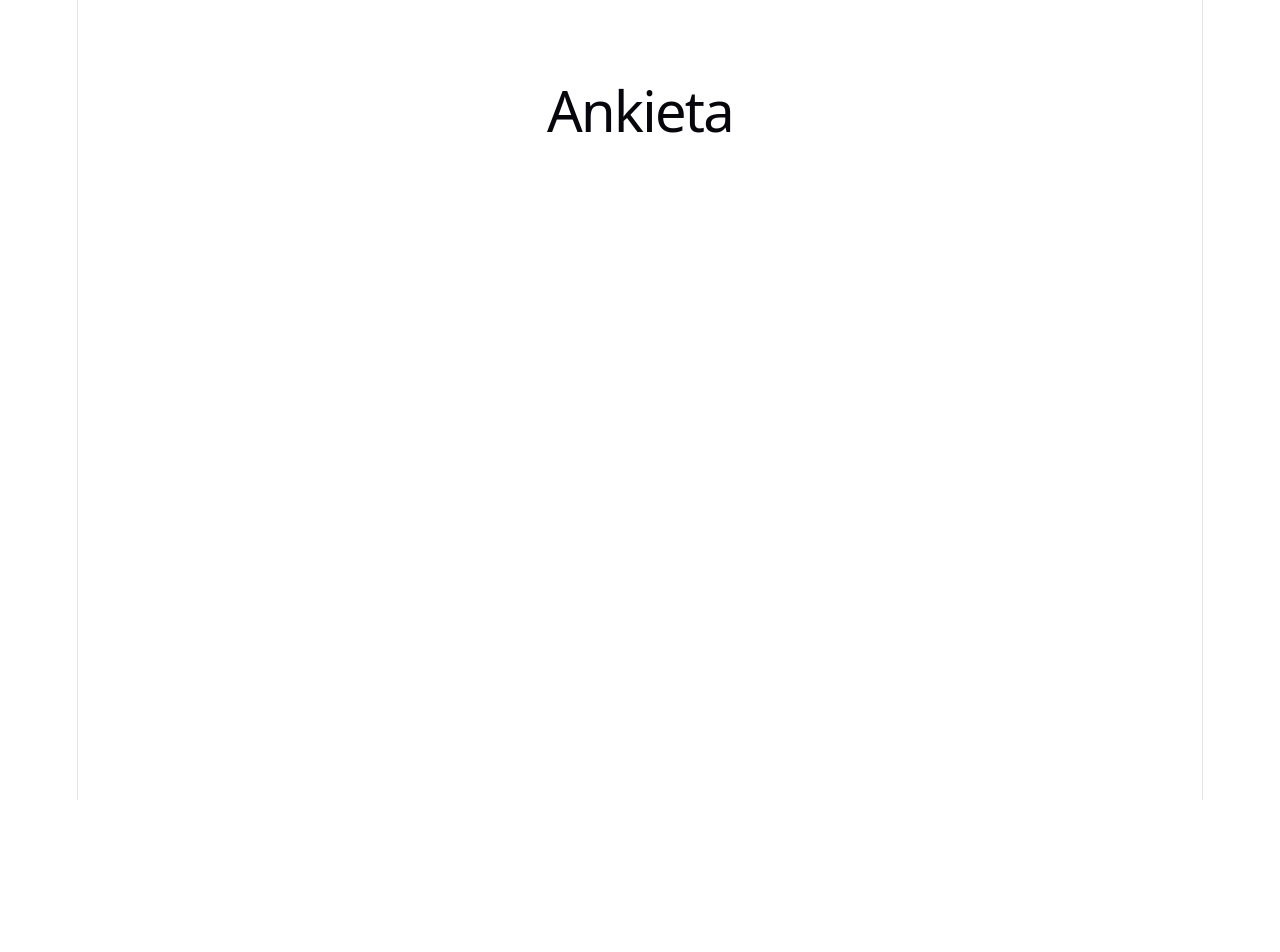
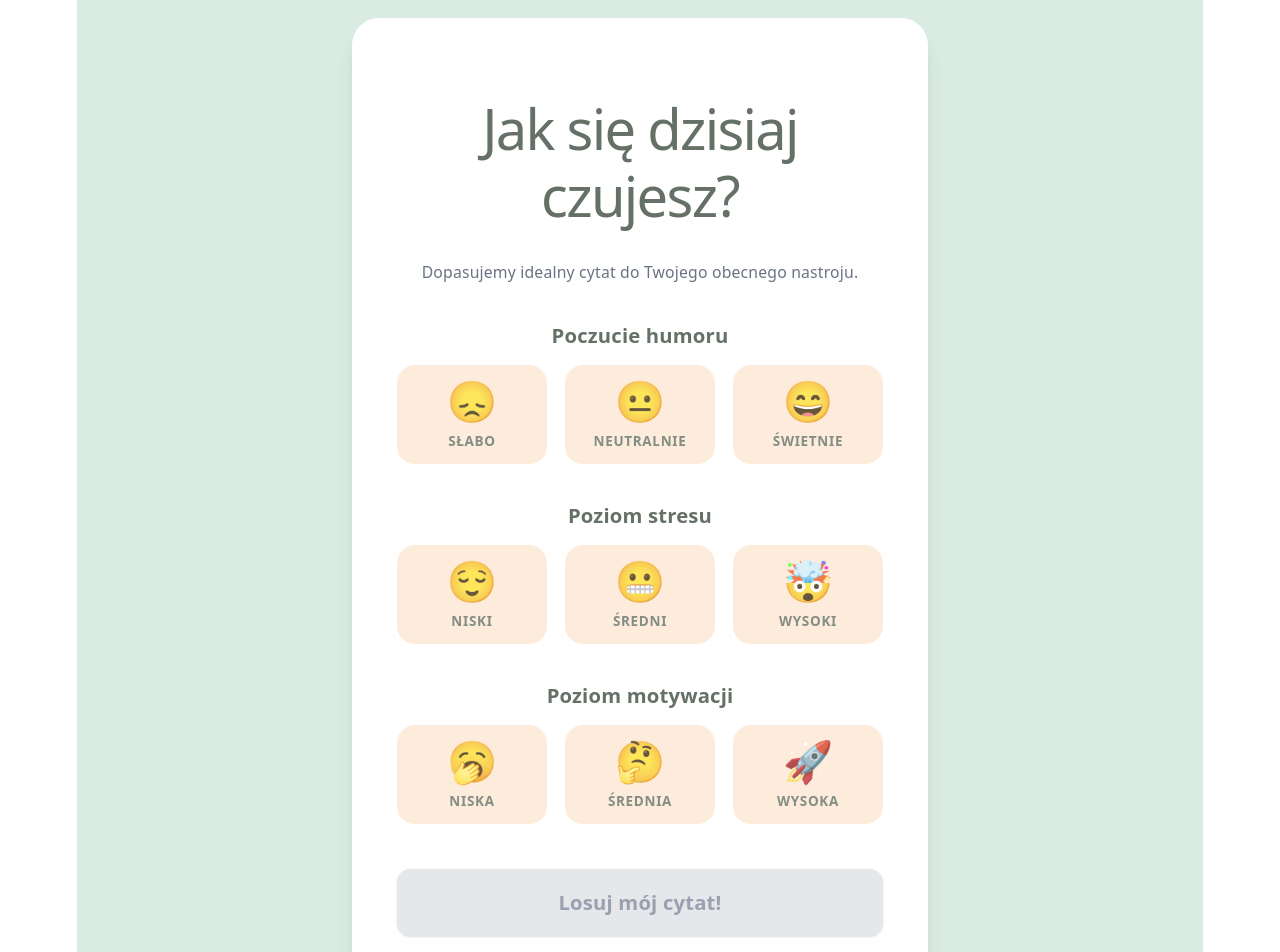
Before and after one commit to Szymon-007/NPG-zlote-python, a React (Vite) app in the folder frontend/: page /survey in a window 1280 px wide. Shown: the top 952 px of the page. Before the commit the page ends 800 px from the top, so only its background shows below. Built offline with nearby package versions, Linux system fonts and the light colour scheme.

Commit message:
Zbudowanie strony ankiety | closes #36

```diff
--- a/frontend/src/pages/Survey.jsx
+++ b/frontend/src/pages/Survey.jsx
@@ -1,7 +1,136 @@
+import { useState } from 'react';
+import { useNavigate } from 'react-router-dom';
+import { apiFetch } from '../utils/api';
+
 export default function Survey() {
+  const navigate = useNavigate();
+
+  // 1. Jeden wspólny stan (useState) przechowujący wszystkie 3 wybory
+  const [answers, setAnswers] = useState({
+    humor: '',
+    stress: '',
+    motivation: ''
+  });
+
+  const [errorMessage, setErrorMessage] = useState('');
+
+  // 2. Funkcja aktualizująca wybrany stan po kliknięciu minki
+  const handleSelect = (category, value) => {
+    setAnswers((prev) => ({ ...prev, [category]: value }));
+    setErrorMessage(''); // Czyścimy błąd, gdy użytkownik coś kliknie
+  };
+
+  // 3. Obsługa wysłania ankiety
+  const handleSubmit = async (e) => {
+    e.preventDefault();
+
+    // Sprawdzamy, czy użytkownik zaznaczył wszystko
+    if (!answers.humor || !answers.stress || !answers.motivation) {
+      setErrorMessage('Proszę, wybierz jedną opcję w każdej kategorii!');
+      return;
+    }
+
+    try {
+      // Używamy naszego inteligentnego kuriera, który sam doda token z localStorage
+      const response = await apiFetch('/api/survey', {
+        method: 'POST',
+        body: JSON.stringify(answers)
+      });
+
+      if (response.ok) {
+        // Po udanym zapisie ankiety na backendzie, lecimy po cytat na Dashboard
+        navigate('/dashboard');
+      } else {
+        setErrorMessage('Błąd podczas zapisywania ankiety.');
+      }
+    } catch (error) {
+      setErrorMessage('Błąd serwera. Sprawdź połączenie.');
+    }
+  };
+
+  // 4. Funkcja pomocnicza rysująca pojedynczy kafelkowy przycisk
+  const renderEmojiButton = (category, value, emoji, label) => {
+    // Sprawdzamy, czy ten konkretny przycisk jest obecnie wybrany
+    const isSelected = answers[category] === value;
+
+    return (
+      <button
+        type="button"
+        onClick={() => handleSelect(category, value)}
+        className={`flex flex-col items-center justify-center p-3 rounded-2xl transition-all duration-300 ${
+          isSelected
+            ? 'bg-[#99CDD8] scale-110 shadow-lg ring-2 ring-[#657166]' // Wygląd ZAZNACZONEGO
+            : 'bg-[#FDE8D3] hover:bg-[#CFD6C4] hover:scale-105 opacity-80' // Wygląd ODPOCZYWAJĄCEGO
+        }`}
+      >
+        <span className="text-4xl mb-2">{emoji}</span>
+        <span className="text-xs font-bold text-[#657166] uppercase tracking-wider">{label}</span>
+      </button>
+    );
+  };
+
   return (
-    <div className="p-10 text-center">
-      <h1 className="text-3xl font-bold">Ankieta</h1>
+    <div className="min-h-screen flex items-center justify-center bg-[#DAEBE3] p-4">
+      <div className="bg-white p-8 sm:p-10 rounded-3xl shadow-xl w-full max-w-lg text-[#657166]">
+
+        <div className="text-center mb-8">
+          <h1 className="text-3xl font-bold mb-2 text-[#FDE8D3] !text-[#657166]">Jak się dzisiaj czujesz?</h1>
+          <p className="text-sm text-gray-500">Dopasujemy idealny cytat do Twojego obecnego nastroju.</p>
+        </div>
+
+        <form onSubmit={handleSubmit} className="flex flex-col gap-8">
+
+          {/* Kategoria 1: Poczucie Humoru */}
+          <div className="flex flex-col gap-3">
+            <h3 className="font-bold text-lg text-center">Poczucie humoru</h3>
+            <div className="grid grid-cols-3 gap-4">
+              {renderEmojiButton('humor', 'smutna', '😞', 'Słabo')}
+              {renderEmojiButton('humor', 'neutralna', '😐', 'Neutralnie')}
+              {renderEmojiButton('humor', 'wesola', '😄', 'Świetnie')}
+            </div>
+          </div>
+
+          {/* Kategoria 2: Poziom Stresu */}
+          <div className="flex flex-col gap-3">
+            <h3 className="font-bold text-lg text-center">Poziom stresu</h3>
+            <div className="grid grid-cols-3 gap-4">
+              {renderEmojiButton('stress', 'niski', '😌', 'Niski')}
+              {renderEmojiButton('stress', 'sredni', '😬', 'Średni')}
+              {renderEmojiButton('stress', 'wysoki', '🤯', 'Wysoki')}
+            </div>
+          </div>
+
+          {/* Kategoria 3: Poziom Motywacji */}
+          <div className="flex flex-col gap-3">
+            <h3 className="font-bold text-lg text-center">Poziom motywacji</h3>
+            <div className="grid grid-cols-3 gap-4">
+              {renderEmojiButton('motivation', 'niska', '🥱', 'Niska')}
+              {renderEmojiButton('motivation', 'srednia', '🤔', 'Średnia')}
+              {renderEmojiButton('motivation', 'wysoka', '🚀', 'Wysoka')}
+            </div>
+          </div>
+
+          {/* Wyświetlanie błędu (np. gdy ktoś nie kliknie wszystkich 3) */}
+          {errorMessage && (
+            <div className="text-red-500 text-sm font-bold text-center mt-2">
+              {errorMessage}
+            </div>
+          )}
+
+          {/* Przycisk wysyłania (pojawia się wizualnie jako aktywny, gdy wszystko wyklikano) */}
+          <button
+            type="submit"
+            className={`w-full p-4 mt-2 font-bold rounded-xl transition-colors text-lg shadow-sm ${
+              answers.humor && answers.stress && answers.motivation
+                ? 'bg-[#F3C3B2] hover:bg-[#657166] hover:text-white text-[#657166]'
+                : 'bg-gray-200 text-gray-400 cursor-not-allowed'
+            }`}
+          >
+            Losuj mój cytat!
+          </button>
+        </form>
+
+      </div>
     </div>
-  )
+  );
 }
```
Also changed, not shown: 1 other file (tests, documents, lock files or other folders).
